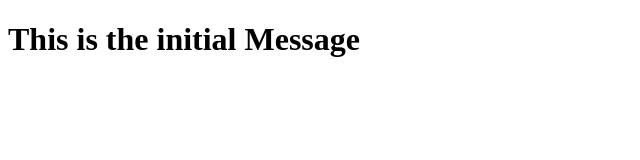
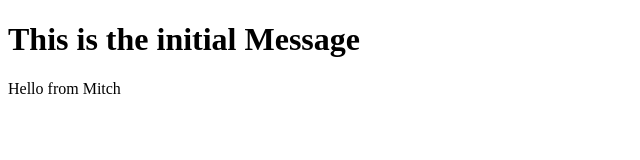
Before and after one commit to JojorioCh/git-merge-demo, a plain HTML site: page index.html in a window 1280 px wide. Shown: the whole page, without its empty margins (0-640 px from the left). Drawn offline with Linux system fonts and the light colour scheme.

Commit message:
mitch pushing

```diff
--- a/index.html
+++ b/index.html
@@ -7,5 +7,6 @@
   </head>
   <body>
     <h1>This is the initial Message</h1>
+    <p>Hello from Mitch</p>
   </body>
 </html>
```
